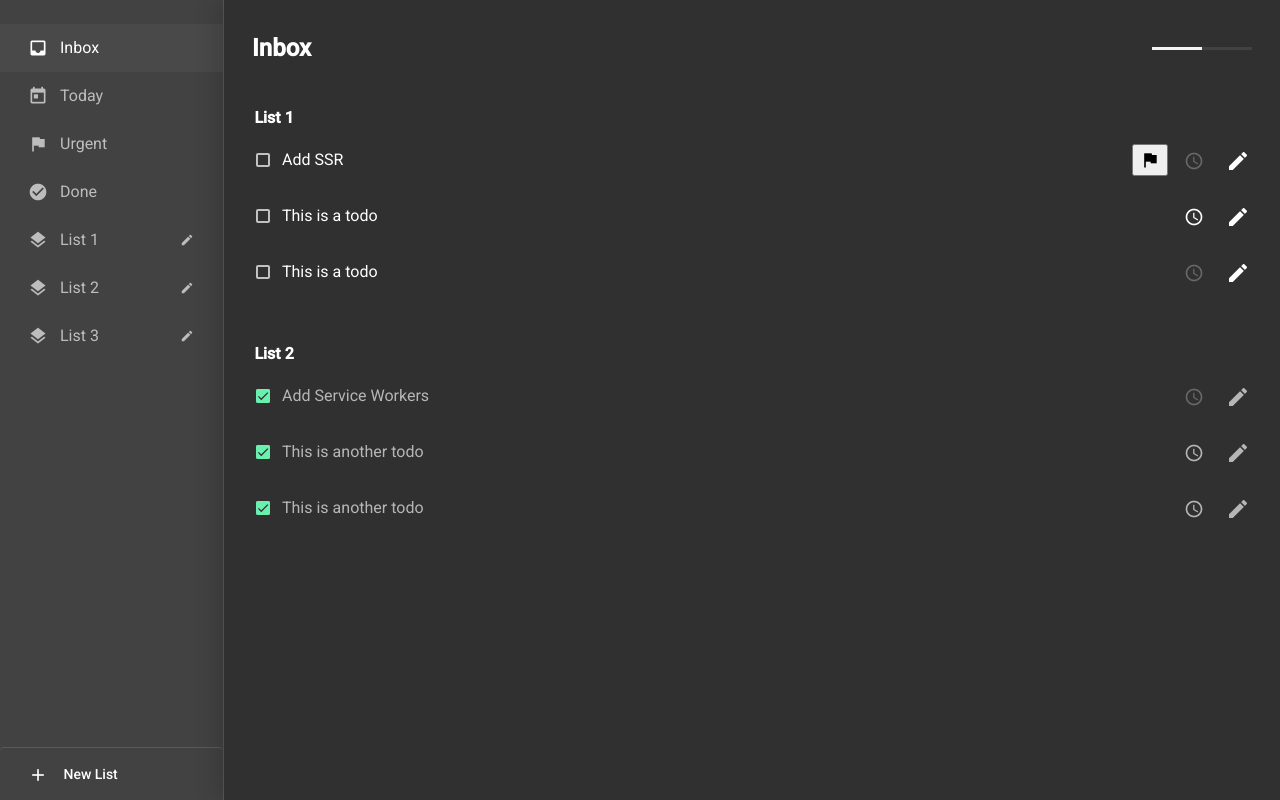
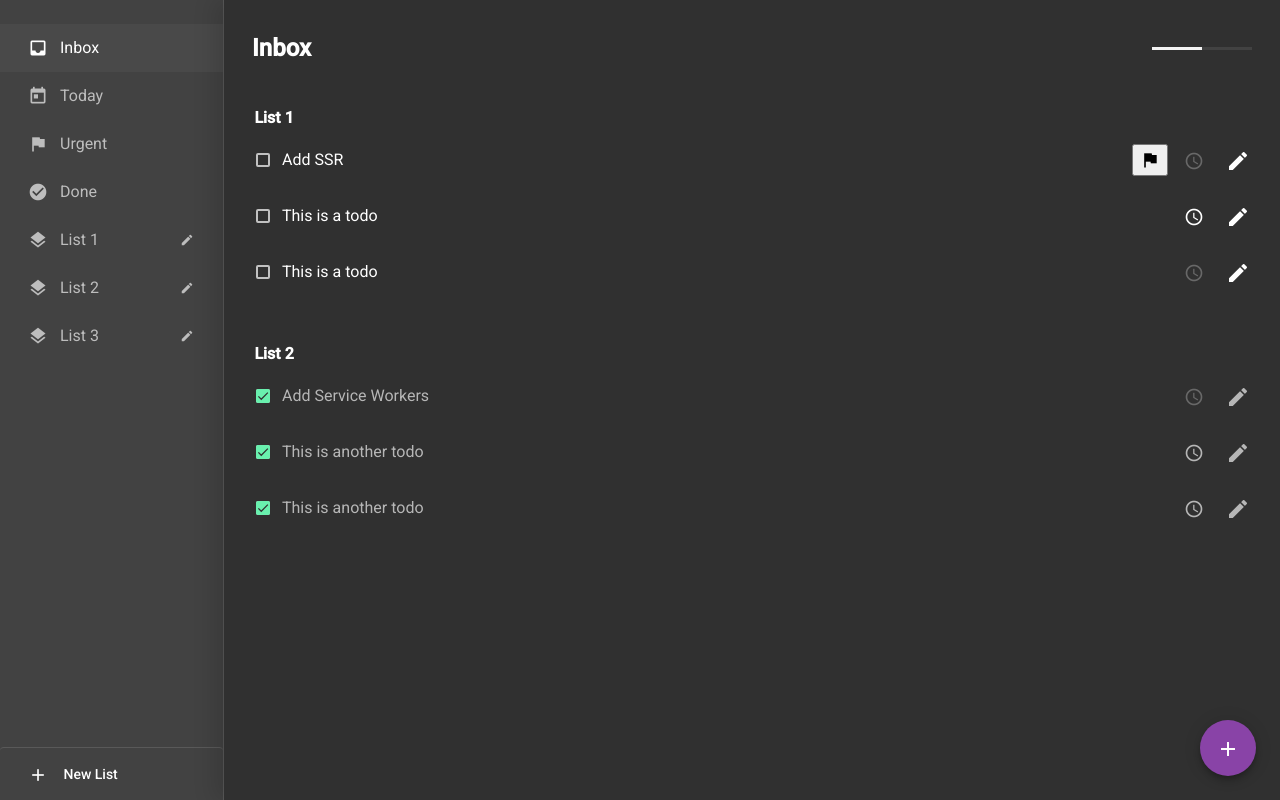
Before and after one commit to wintersteve/todo, an Angular app: page / in a window 1280 px wide. Built offline with nearby package versions, Linux system fonts and the light colour scheme.

Commit message:
feat(todos): implement add new todo button

```diff
--- a/src/app/todos/todos.component.html
+++ b/src/app/todos/todos.component.html
@@ -25,12 +25,12 @@
 	</div></ng-template
 >
 
-<!-- <button
+<button
 	mat-fab
 	color="primary"
 	class="add-btn"
-	aria-label="Example icon button with a delete icon"
+	aria-label="Add todo"
 	(click)="added.emit()"
 >
 	<mat-icon>add</mat-icon>
-</button> -->
+</button>
```
